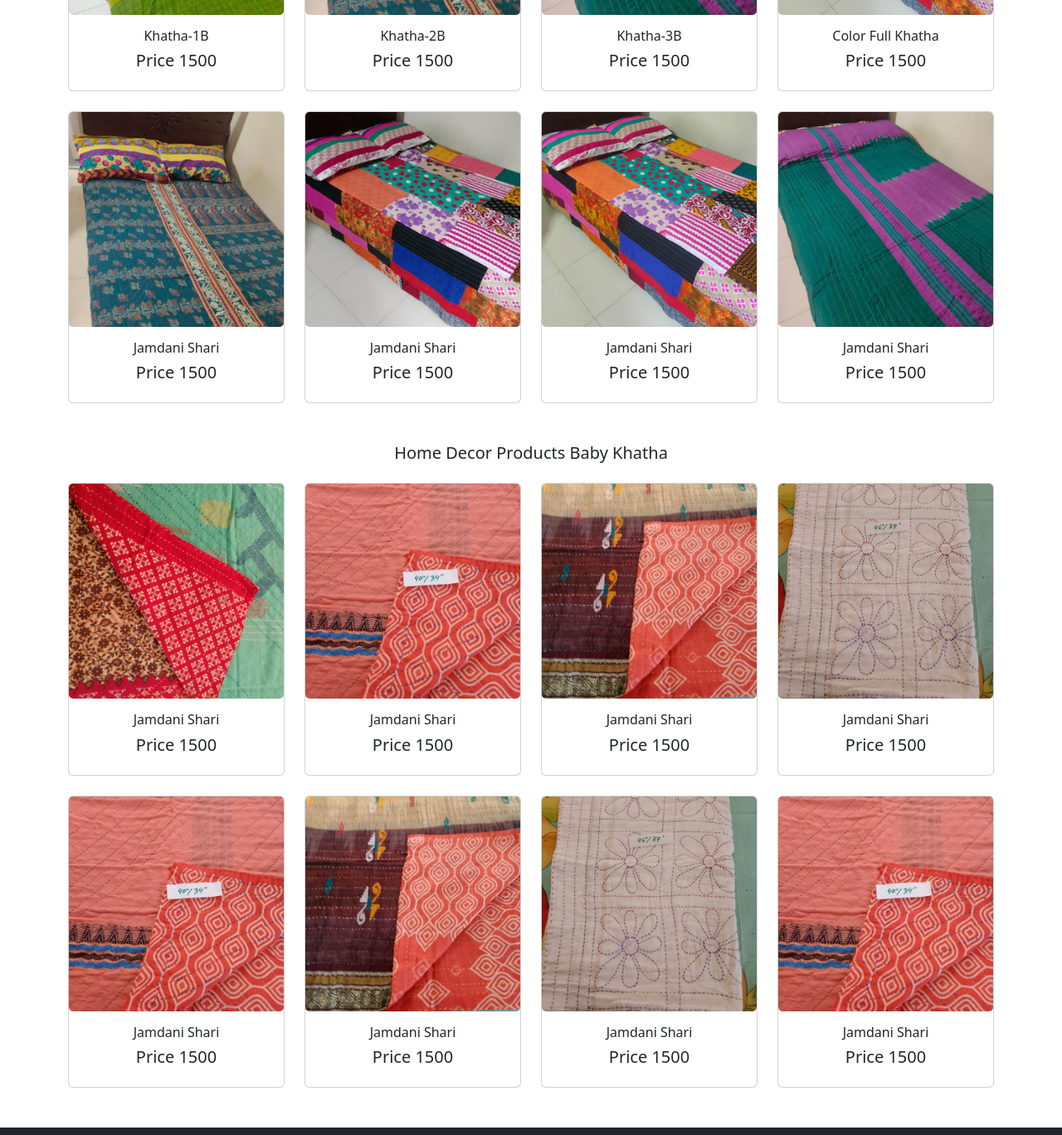
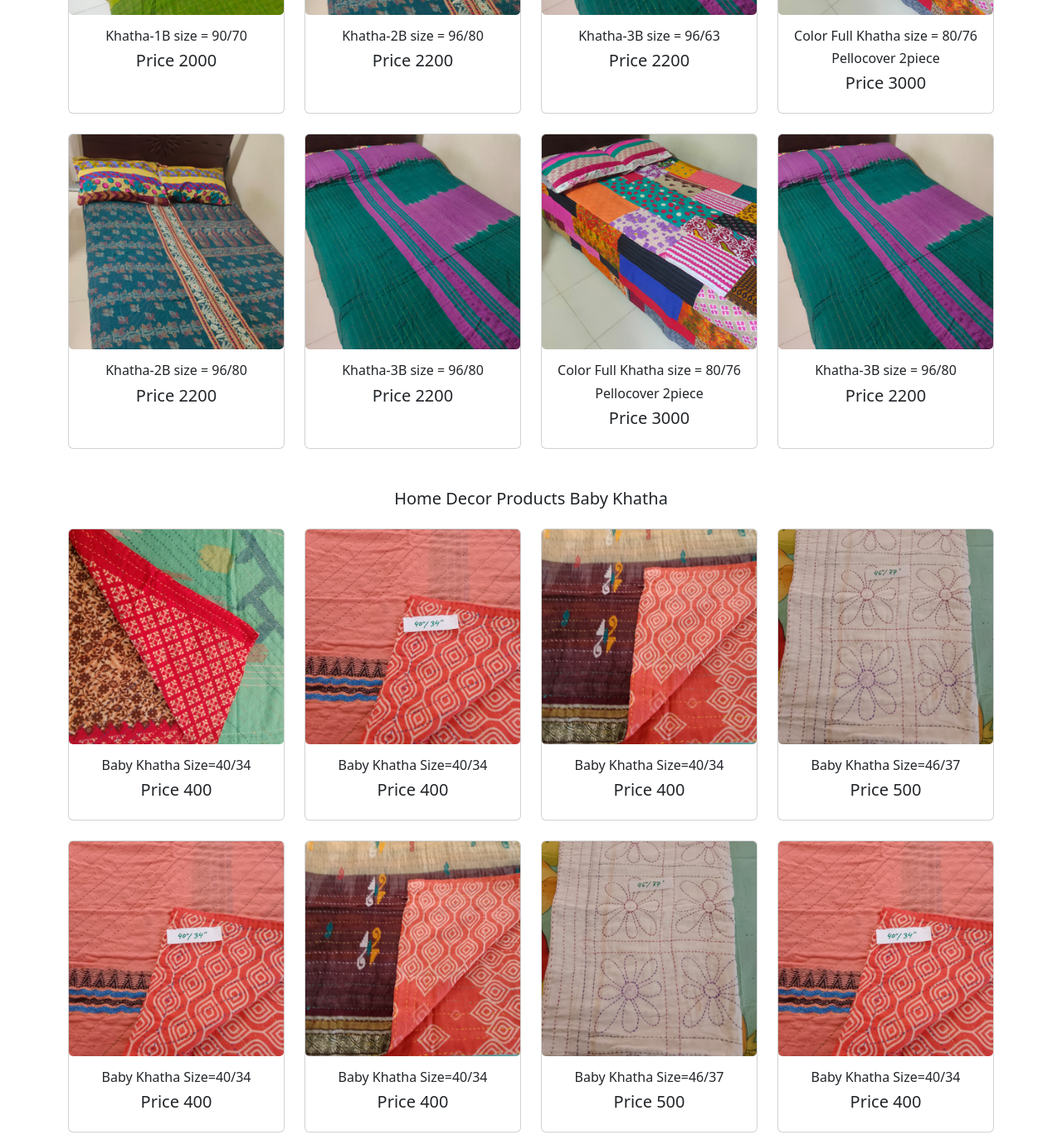
Before and after one commit to rupalisisilia/Gochalo, a plain HTML site: page homedecor.html in a window 1280 px wide. Shown: the part 960-2328 px from the top of the page at 83% size. Drawn offline with nearby package versions, Linux system fonts and the light colour scheme.

Commit message:
Update homedecor.html

```diff
--- a/homedecor.html
+++ b/homedecor.html
@@ -137,29 +137,30 @@
 			<div class="col-md-3">
 				<div class="card h-100 text-center">
 					<img class="card-img" src="./images/khatha4.png" alt="">
-					<h6 class="card-title pt-3">Khatha-1B</h6>
-					<h5 class="card-title pb-3">Price 1500</h5>
+					<h6 class="card-title pt-3">Khatha-1B size = 90/70</h6>
+					<h5 class="card-title pb-3">Price 2000</h5>
 				</div>
 			</div>
 			<div class="col-md-3">
 				<div class="card h-100 text-center">
 					<img class="card-img" src="./images/khatha2.png" alt="">
-					<h6 class="card-title pt-3">Khatha-2B</h6>
-					<h5 class="card-title pb-3">Price 1500</h5>
+					<h6 class="card-title pt-3">Khatha-2B size = 96/80</h6>
+					<h5 class="card-title pb-3">Price 2200</h5>
 				</div>
 			</div>
 			<div class="col-md-3">
 				<div class="card h-100 text-center">
 					<img class="card-img" src="./images/khatha3.png" alt="">
-					<h6 class="card-title pt-3">Khatha-3B</h6>
-					<h5 class="card-title pb-3">Price 1500</h5>
+					<h6 class="card-title pt-3">Khatha-3B size = 96/63</h6>
+					<h5 class="card-title pb-3">Price 2200</h5>
 				</div>
 			</div>
 			<div class="col-md-3">
 				<div class="card h-100 text-center">
 					<img class="card-img" src="./images/khata.png" alt="">
-					<h6 class="card-title pt-3">Color Full Khatha</h6>
-					<h5 class="card-title pb-3">Price 1500</h5>
+					<h6 class="card-title pt-3">Color Full Khatha size = 80/76</h6>
+					<h6 class="card-title">Pellocover 2piece</h6>
+					<h5 class="card-title pb-3">Price 3000</h5>
 				</div>
 			</div>
 		</div>
@@ -167,29 +168,30 @@
 			<div class="col-md-3">
 				<div class="card h-100 text-center">
 					<img class="card-img" src="./images/khatha2.png" alt="">
-					<h6 class="card-title pt-3">Jamdani Shari</h6>
-					<h5 class="card-title pb-3">Price 1500</h5>
+					<h6 class="card-title pt-3">Khatha-2B size = 96/80</h6>
+					<h5 class="card-title pb-3">Price 2200</h5>
 				</div>
 			</div>
 			<div class="col-md-3">
 				<div class="card h-100 text-center">
-					<img class="card-img" src="./images/khatha1.png" alt="">
-					<h6 class="card-title pt-3">Jamdani Shari</h6>
-					<h5 class="card-title pb-3">Price 1500</h5>
+					<img class="card-img" src="./images/khatha3.png" alt="">
+					<h6 class="card-title pt-3">Khatha-3B size = 96/80</h6>
+					<h5 class="card-title pb-3">Price 2200</h5>
 				</div>
 			</div>
 			<div class="col-md-3">
 				<div class="card h-100 text-center">
 					<img class="card-img" src="./images/khata.png" alt="">
-					<h6 class="card-title pt-3">Jamdani Shari</h6>
-					<h5 class="card-title pb-3">Price 1500</h5>
+					<h6 class="card-title pt-3">Color Full Khatha size = 80/76</h6>
+					<h6 class="card-title">Pellocover 2piece</h6>
+					<h5 class="card-title pb-3">Price 3000</h5>
 				</div>
 			</div>
 			<div class="col-md-3">
 				<div class="card h-100 text-center">
 					<img class="card-img" src="./images/khatha3.png" alt="">
-					<h6 class="card-title pt-3">Jamdani Shari</h6>
-					<h5 class="card-title pb-3">Price 1500</h5>
+					<h6 class="card-title pt-3">Khatha-3B size = 96/80</h6>
+					<h5 class="card-title pb-3">Price 2200</h5>
 				</div>
 			</div>
 		</div>
@@ -205,29 +207,29 @@
 			<div class="col-md-3">
 				<div class="card h-100 text-center">
 					<img class="card-img" src="./images/baby1.png" alt="">
-					<h6 class="card-title pt-3">Jamdani Shari</h6>
-					<h5 class="card-title pb-3">Price 1500</h5>
+					<h6 class="card-title pt-3">Baby Khatha Size=40/34</h6>
+					<h5 class="card-title pb-3">Price 400</h5>
 				</div>
 			</div>
 			<div class="col-md-3">
 				<div class="card h-100 text-center">
 					<img class="card-img" src="./images/baby2.png" alt="">
-					<h6 class="card-title pt-3">Jamdani Shari</h6>
-					<h5 class="card-title pb-3">Price 1500</h5>
+					<h6 class="card-title pt-3">Baby Khatha Size=40/34</h6>
+					<h5 class="card-title pb-3">Price 400</h5>
 				</div>
 			</div>
 			<div class="col-md-3">
 				<div class="card h-100 text-center">
 					<img class="card-img" src="./images/baby3.png" alt="">
-					<h6 class="card-title pt-3">Jamdani Shari</h6>
-					<h5 class="card-title pb-3">Price 1500</h5>
+					<h6 class="card-title pt-3">Baby Khatha Size=40/34</h6>
+					<h5 class="card-title pb-3">Price 400</h5>
 				</div>
 			</div>
 			<div class="col-md-3">
 				<div class="card h-100 text-center">
 					<img class="card-img" src="./images/baby4.png" alt="">
-					<h6 class="card-title pt-3">Jamdani Shari</h6>
-					<h5 class="card-title pb-3">Price 1500</h5>
+					<h6 class="card-title pt-3">Baby Khatha Size=46/37</h6>
+					<h5 class="card-title pb-3">Price 500</h5>
 				</div>
 			</div>
 		</div>
@@ -235,29 +237,29 @@
 			<div class="col-md-3">
 				<div class="card h-100 text-center">
 					<img class="card-img" src="./images/baby2.png" alt="">
-					<h6 class="card-title pt-3">Jamdani Shari</h6>
-					<h5 class="card-title pb-3">Price 1500</h5>
+					<h6 class="card-title pt-3">Baby Khatha Size=40/34</h6>
+					<h5 class="card-title pb-3">Price 400</h5>
 				</div>
 			</div>
 			<div class="col-md-3">
 				<div class="card h-100 text-center">
 					<img class="card-img" src="./images/baby3.png" alt="">
-					<h6 class="card-title pt-3">Jamdani Shari</h6>
-					<h5 class="card-title pb-3">Price 1500</h5>
+					<h6 class="card-title pt-3">Baby Khatha Size=40/34</h6>
+					<h5 class="card-title pb-3">Price 400</h5>
 				</div>
 			</div>
 			<div class="col-md-3">
 				<div class="card h-100 text-center">
 					<img class="card-img" src="./images/baby4.png" alt="">
-					<h6 class="card-title pt-3">Jamdani Shari</h6>
-					<h5 class="card-title pb-3">Price 1500</h5>
+					<h6 class="card-title pt-3">Baby Khatha Size=46/37</h6>
+					<h5 class="card-title pb-3">Price 500</h5>
 				</div>
 			</div>
 			<div class="col-md-3">
 				<div class="card h-100 text-center">
 					<img class="card-img" src="./images/baby2.png" alt="">
-					<h6 class="card-title pt-3">Jamdani Shari</h6>
-					<h5 class="card-title pb-3">Price 1500</h5>
+					<h6 class="card-title pt-3">Baby Khatha Size=40/34</h6>
+					<h5 class="card-title pb-3">Price 400</h5>
 				</div>
 			</div>
 		</div>
```
